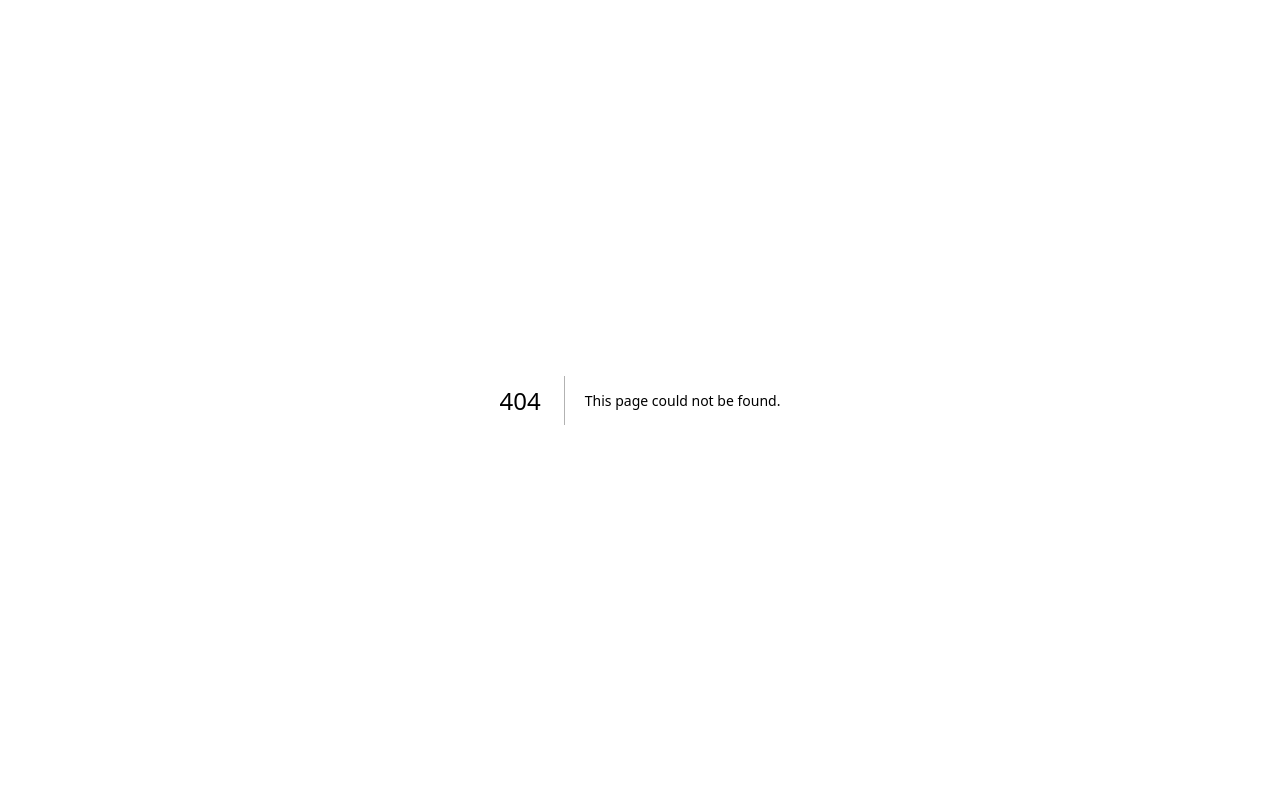
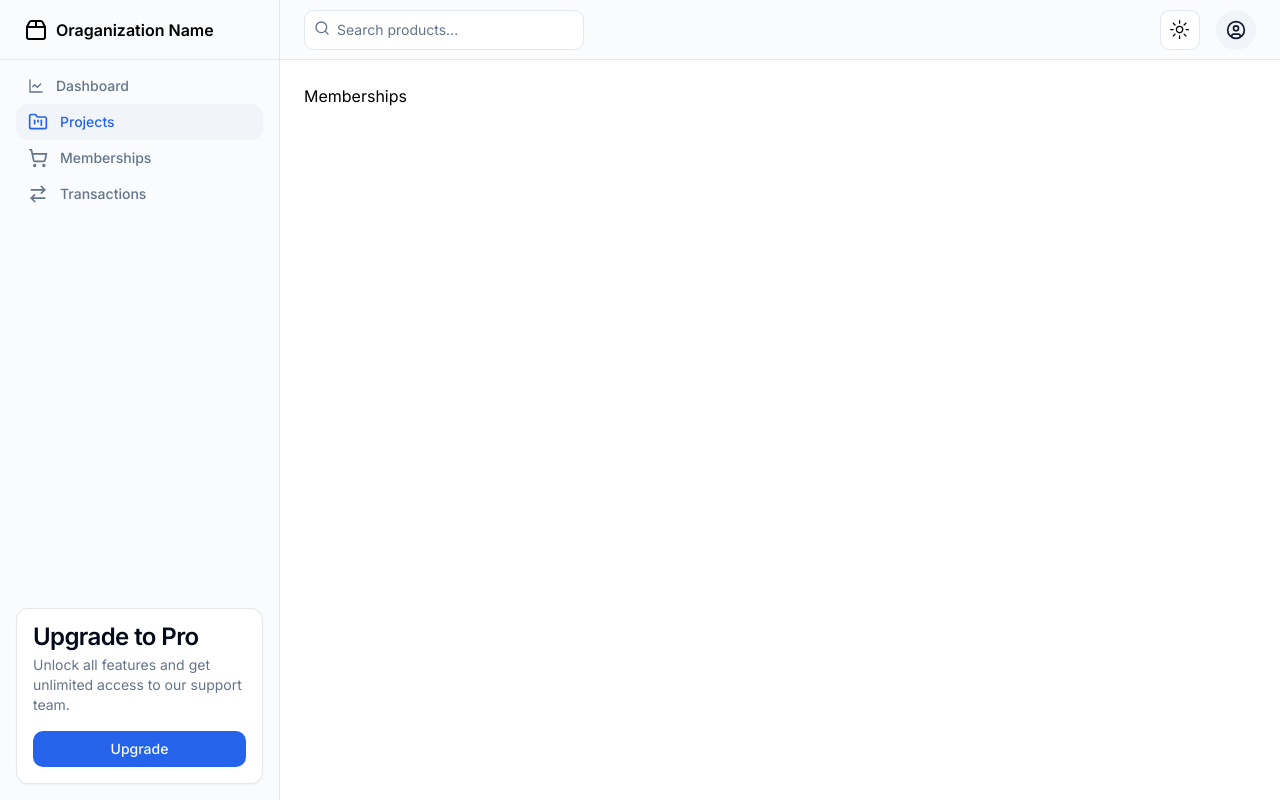
Before and after one commit to IamMonish1995/multiInstanceSaasFrontend, a Next.js app: page /memberships in a window 1280 px wide. Before the commit this address had no page. Built offline with nearby package versions, Linux system fonts and the light colour scheme; sample sign-in values are in the browser's storage.

Commit message:
routing added

```diff
--- a/src/components/my-header.tsx
+++ b/src/components/my-header.tsx
@@ -10,6 +10,8 @@ import {
   ShoppingCart,
   Users,
   Home,
+  ArrowRightLeft,
+  FolderKanban,
 } from "lucide-react";
 
 import { Badge } from "@/components/ui/badge";
@@ -32,12 +34,20 @@ import {
 import { Input } from "@/components/ui/input";
 import { Sheet, SheetContent, SheetTrigger } from "@/components/ui/sheet";
 import { ModeToggle } from "@/components/theme-toggle-btn";
+import { useAuth } from "#srchooks/use-auth.ts";
+import { useRouter } from "next/navigation";
 
 const AppHeader = ({
   children,
 }: Readonly<{
   children: React.ReactNode;
 }>) => {
+  const router = useRouter();
+  const auth = useAuth() as any;
+  const handleLogout = async () => {
+    await auth.signOut();
+    router.push("/");
+  };
   return (
     <div className="grid min-h-screen w-full md:grid-cols-[220px_1fr] lg:grid-cols-[280px_1fr]">
       <div className="hidden border-r bg-muted/40 md:block">
@@ -55,13 +65,13 @@ const AppHeader = ({
           <div className="flex-1">
             <nav className="grid items-start px-2 text-sm font-medium lg:px-4">
               <Link
-                href="#"
+                href="/dashboard"
                 className="flex items-center gap-3 rounded-lg px-3 py-2 text-muted-foreground transition-all hover:text-primary"
               >
-                <Home className="h-4 w-4" />
+                <LineChart className="h-4 w-4" />
                 Dashboard
               </Link>
-              <Link
+              {/* <Link
                 href="#"
                 className="flex items-center gap-3 rounded-lg px-3 py-2 text-muted-foreground transition-all hover:text-primary"
               >
@@ -70,27 +80,27 @@ const AppHeader = ({
                 <Badge className="ml-auto flex h-6 w-6 shrink-0 items-center justify-center rounded-full">
                   6
                 </Badge>
+              </Link> */}
+              <Link
+                href="/projects"
+                className="flex items-center gap-3 rounded-lg bg-muted px-3 py-2 text-primary transition-all hover:text-primary"
+              >
+                <FolderKanban className="h-5 w-5" />
+                Projects
               </Link>
               <Link
-                href="#"
-                className="flex items-center gap-3 rounded-lg bg-muted px-3 py-2 text-primary transition-all hover:text-primary"
+                href="/memberships"
+                className="flex items-center gap-3 rounded-lg px-3 py-2 text-muted-foreground transition-all hover:text-primary"
               >
-                <Package className="h-4 w-4" />
-                Products{" "}
+                <ShoppingCart className="h-5 w-5" />
+                Memberships
               </Link>
               <Link
-                href="#"
+                href="/transactions"
                 className="flex items-center gap-3 rounded-lg px-3 py-2 text-muted-foreground transition-all hover:text-primary"
               >
-                <Users className="h-4 w-4" />
-                Customers
-              </Link>
-              <Link
-                href="#"
-                className="flex items-center gap-3 rounded-lg px-3 py-2 text-muted-foreground transition-all hover:text-primary"
-              >
-                <LineChart className="h-4 w-4" />
-                Analytics
+                <ArrowRightLeft className="h-5 w-5" />
+                Transactions
               </Link>
             </nav>
           </div>
@@ -132,45 +142,45 @@ const AppHeader = ({
                   className="flex items-center gap-2 text-lg font-semibold"
                 >
                   <Package2 className="h-6 w-6" />
-                  <span className="sr-only">Acme Inc</span>
+                  <span className="sr-only">Oraganization Name</span>
                 </Link>
                 <Link
-                  href="#"
-                  className="mx-[-0.65rem] flex items-center gap-4 rounded-xl px-3 py-2 text-muted-foreground hover:text-foreground"
+                  href="/dashboard"
+                  className="mx-[-0.65rem] flex items-center gap-4 rounded-xl px-3  py-2 text-muted-foreground hover:text-foreground"
                 >
-                  <Home className="h-5 w-5" />
+                  <LineChart className="h-5 w-5" />
                   Dashboard
                 </Link>
-                <Link
+                {/* <Link
                   href="#"
-                  className="mx-[-0.65rem] flex items-center gap-4 rounded-xl bg-muted px-3 py-2 text-foreground hover:text-foreground"
+                  className="mx-[-0.65rem] flex items-center gap-4 rounded-xl bg-muted  px-3 py-2 text-foreground hover:text-foreground"
                 >
                   <ShoppingCart className="h-5 w-5" />
                   Orders
                   <Badge className="ml-auto flex h-6 w-6 shrink-0 items-center justify-center rounded-full">
                     6
                   </Badge>
+                </Link> */}
+                <Link
+                  href="/projects"
+                  className="mx-[-0.65rem] flex items-center gap-4 rounded-xl px-3 py-2 text-muted-foreground hover:text-foreground"
+                >
+                  <FolderKanban className="h-5 w-5" />
+                  Projects
                 </Link>
                 <Link
-                  href="#"
+                  href="/memberships"
                   className="mx-[-0.65rem] flex items-center gap-4 rounded-xl px-3 py-2 text-muted-foreground hover:text-foreground"
                 >
-                  <Package className="h-5 w-5" />
-                  Products
+                  <ShoppingCart className="h-5 w-5" />
+                  Memberships
                 </Link>
                 <Link
-                  href="#"
+                  href="/transactions"
                   className="mx-[-0.65rem] flex items-center gap-4 rounded-xl px-3 py-2 text-muted-foreground hover:text-foreground"
                 >
-                  <Users className="h-5 w-5" />
-                  Customers
-                </Link>
-                <Link
-                  href="#"
-                  className="mx-[-0.65rem] flex items-center gap-4 rounded-xl px-3 py-2 text-muted-foreground hover:text-foreground"
-                >
-                  <LineChart className="h-5 w-5" />
-                  Analytics
+                  <ArrowRightLeft className="h-5 w-5" />
+                  Transactions
                 </Link>
               </nav>
               <div className="mt-auto">
@@ -214,10 +224,10 @@ const AppHeader = ({
             <DropdownMenuContent align="end">
               <DropdownMenuLabel>My Account</DropdownMenuLabel>
               <DropdownMenuSeparator />
-              <DropdownMenuItem>Settings</DropdownMenuItem>
+              {/* <DropdownMenuItem>Settings</DropdownMenuItem>
               <DropdownMenuItem>Support</DropdownMenuItem>
-              <DropdownMenuSeparator />
-              <DropdownMenuItem>Logout</DropdownMenuItem>
+              <DropdownMenuSeparator /> */}
+              <DropdownMenuItem onClick={handleLogout}>Logout</DropdownMenuItem>
             </DropdownMenuContent>
           </DropdownMenu>
         </header>
--- a/src/pages/auth/login/index.tsx
+++ b/src/pages/auth/login/index.tsx
@@ -54,7 +54,7 @@ const Page = () => {
     } catch (err) {}
   }
   return (
-    <main className="flex flex-1 flex-col gap-4 p-4 lg:gap-6 lg:p-6">
+    <main className="flex flex-1 flex-col justify-center h-screen items-center gap-4 p-4 lg:gap-6 lg:p-6">
       <Card className="mx-auto max-w-sm">
         <CardHeader>
           <CardTitle className="text-2xl">Login</CardTitle>
--- /dev/null
+++ b/src/pages/memberships/index.tsx
@@ -0,0 +1,12 @@
+import { DashBoardLayout } from "#srclayouts/dashboard/layout.tsx";
+
+const Page = () => {
+  return (
+    <main className="flex flex-1 flex-col gap-4 p-4 lg:gap-6 lg:p-6">
+      Memberships
+    </main>
+  );
+};
+Page.getLayout = (page: any) => <DashBoardLayout>{page}</DashBoardLayout>;
+
+export default Page;
--- /dev/null
+++ b/src/pages/projects/index.tsx
@@ -0,0 +1,12 @@
+import { DashBoardLayout } from "#srclayouts/dashboard/layout.tsx";
+
+const Page = () => {
+  return (
+    <main className="flex flex-1 flex-col gap-4 p-4 lg:gap-6 lg:p-6">
+      projects
+    </main>
+  );
+};
+Page.getLayout = (page: any) => <DashBoardLayout>{page}</DashBoardLayout>;
+
+export default Page;
--- /dev/null
+++ b/src/pages/transactions/index.tsx
@@ -0,0 +1,12 @@
+import { DashBoardLayout } from "#srclayouts/dashboard/layout.tsx";
+
+const Page = () => {
+  return (
+    <main className="flex flex-1 flex-col gap-4 p-4 lg:gap-6 lg:p-6">
+      tranactions
+    </main>
+  );
+};
+Page.getLayout = (page: any) => <DashBoardLayout>{page}</DashBoardLayout>;
+
+export default Page;
```
